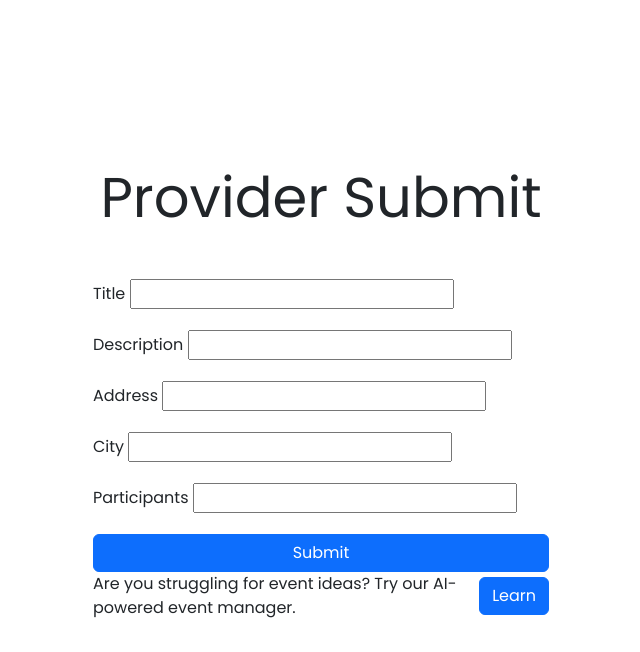
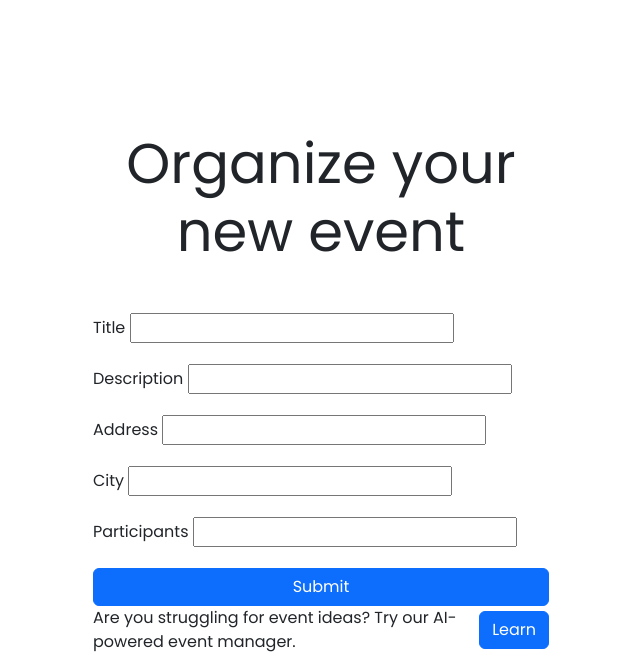
Before and after one commit to cfglondon23/Team-1, a Flask app: page /provider/submit in a window 1280 px wide. Shown: the top 652 px of the page, without its empty margins (319-959 px from the left). Run offline with Flask 2, Linux system fonts and the light colour scheme.

Commit message:
changed title

```diff
--- a/templates/provider_submit.html
+++ b/templates/provider_submit.html
@@ -34,7 +34,7 @@
   <div class="container">
     <div class="row vh-100 align-items-center justify-content-center">
       <div class="col-md-6">
-        <h1 class="display-4 text-center mb-5">Provider Submit</h1>
+        <h1 class="display-4 text-center mb-5">Organize your new event</h1>
         <form method="post">
           <div class="mb-3">
             <label for="title" class="form-label">Title</label>
```
